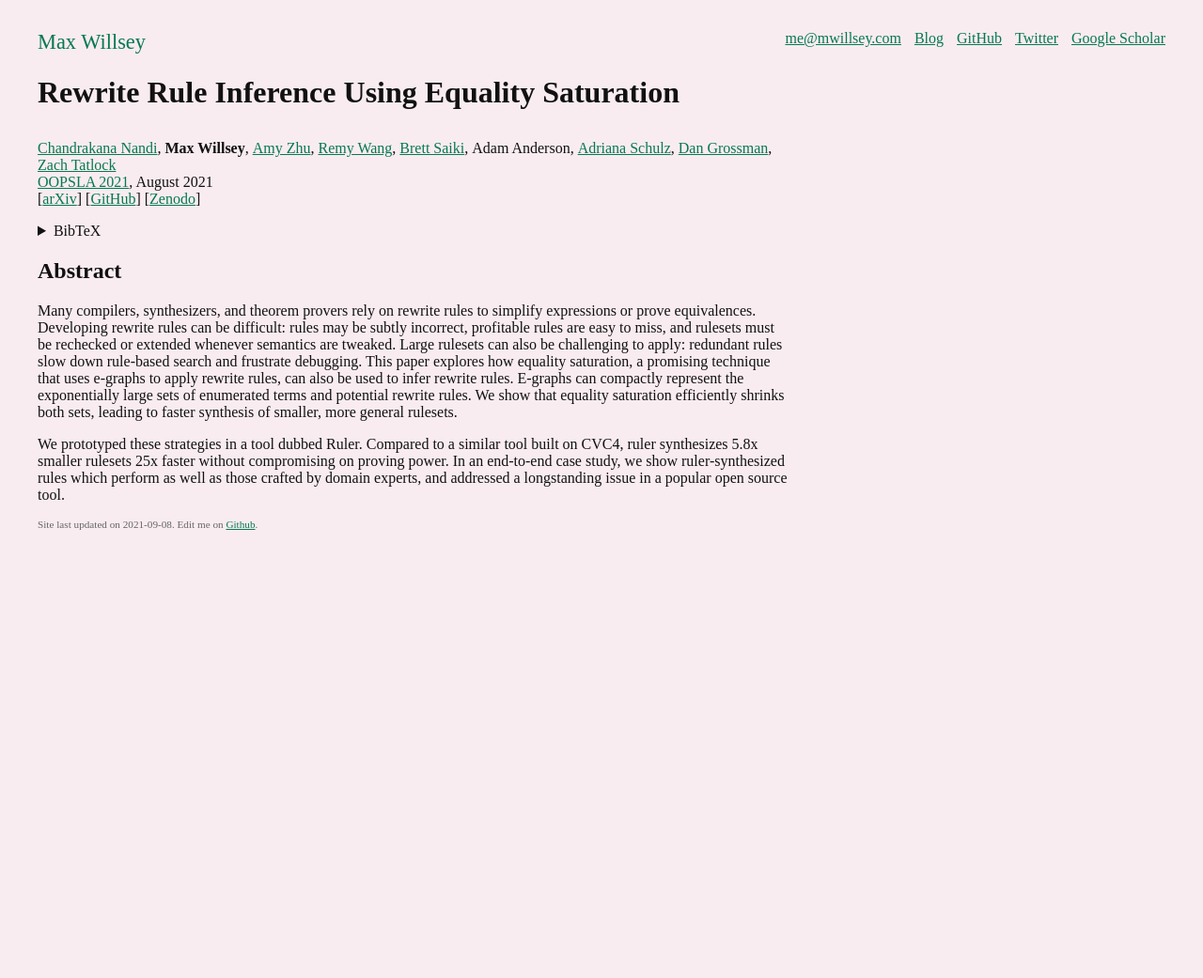
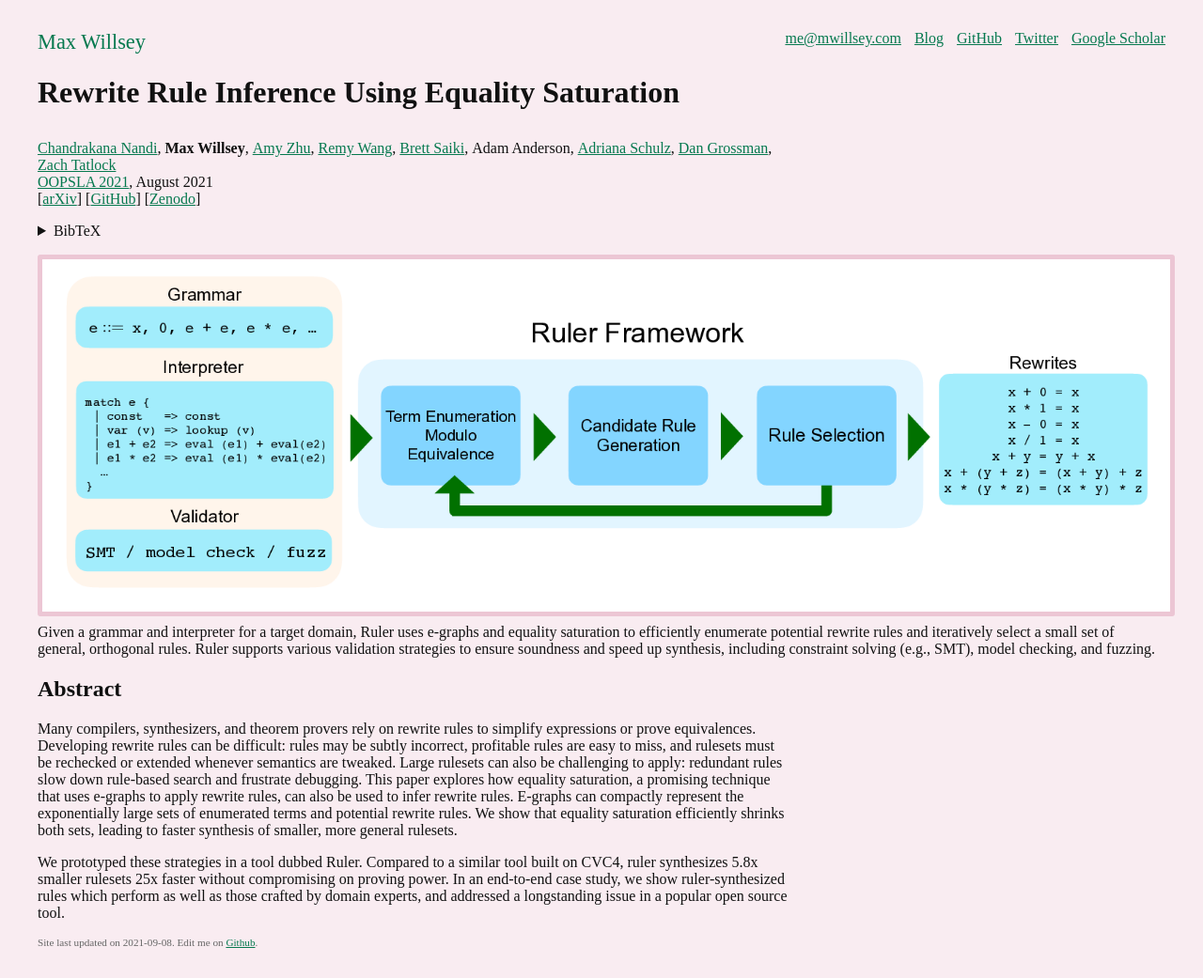
Before and after one commit to mwillsey/mwillsey.github.io, a Jekyll site: the page built from papers/_posts/2021-08-23-ruler.md, in a window 1280 px wide. Shown: the whole page at 94% size. Built offline with Jekyll 4.4.1, drawn with Linux system fonts in a browser that asks for light colours; before the commit the page ends 900 px from its top, so only the background shows below that.

Commit message:
Add ruler figure

```diff
--- a/papers/_posts/2021-08-23-ruler.md
+++ b/papers/_posts/2021-08-23-ruler.md
@@ -45,6 +45,17 @@ bib: |
   }
 ---
 
+<figure class="fullwidth">
+  <img src="/assets/ruler-overview.png">
+  <figcaption>
+  Given a grammar and interpreter for a target domain, Ruler uses e-graphs and
+  equality saturation to efficiently enumerate potential rewrite rules and iteratively select a small set of general,
+  orthogonal rules.
+  Ruler supports various validation strategies to ensure soundness and speed up synthesis,
+  including constraint solving (e.g., SMT), model checking, and fuzzing.
+  </figcaption>
+</figure>
+
 ## Abstract
 
 Many compilers, synthesizers, and theorem provers rely on rewrite
```
Also changed, not shown: assets/ruler-overview.png (added), papers/_posts/2020-03-01-pldi-szalinski.md (line endings or trailing spaces).
